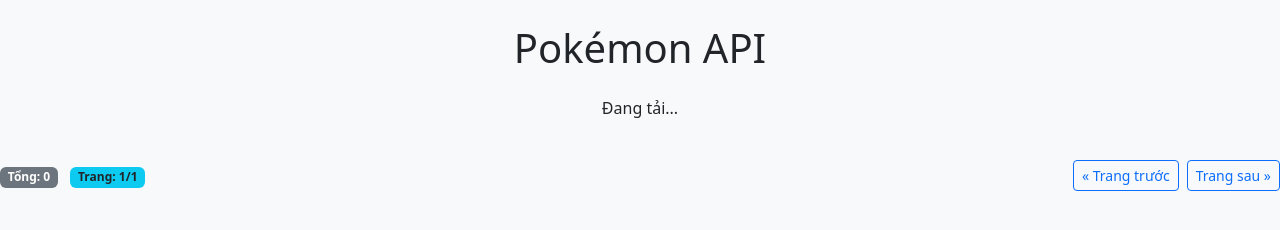
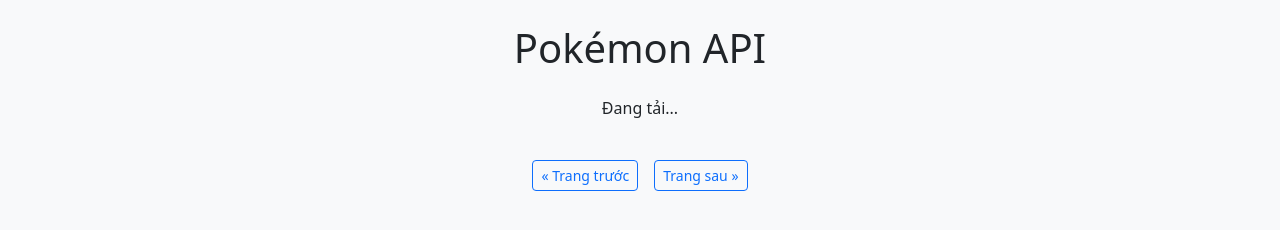
Before and after one commit to bnguien/pokemon-api, a plain HTML site: page index.html in a window 1280 px wide. Drawn offline with nearby package versions, Linux system fonts and the light colour scheme; no server answers.

Commit message:
Update index.html

```diff
--- a/index.html
+++ b/index.html
@@ -1,11 +1,13 @@
 <!DOCTYPE html>
 <html lang="vi">
+
 <head>
     <meta charset="UTF-8">
     <meta name="viewport" content="width=device-width, initial-scale=1.0">
     <title>Pokémon API</title>
     <link href="https://cdn.jsdelivr.net/npm/bootstrap@5.3.3/dist/css/bootstrap.min.css" rel="stylesheet">
 </head>
+
 <body class="bg-light">
 
 
@@ -13,16 +15,16 @@
         <h1 class="text-center mb-4">Pokémon API</h1>
         <div id="pokemon-list" class="row g-3 justify-content-center"></div>
     </div>
-  <div class="d-flex justify-content-between align-items-center mb-3">
-      <div>
-        <span class="badge bg-secondary">Tổng: <span id="total-count">0</span></span>
-        <span class="badge bg-info text-dark ms-2">Trang: <span id="page-info">1/1</span></span>
-      </div>
-      <div class="d-flex gap-2">
+    <div id="page-controls" class="d-flex justify-content-center align-items-center gap-2 mb-3">
         <button id="prev-btn" class="btn btn-outline-primary btn-sm">« Trang trước</button>
+        <ul id="pagination" class="pagination justify-content-center mb-0"></ul>
         <button id="next-btn" class="btn btn-outline-primary btn-sm">Trang sau »</button>
     </div>
-    </div>
     <script src="js/api.js"></script>
+    <script>
+        document.getElementById('prev-btn').onclick = renderPreviousPage;
+        document.getElementById('next-btn').onclick = renderNextPage;
+    </script>
 </body>
+
 </html>
```
Lines whose indentation alone changed are shown as unchanged.
